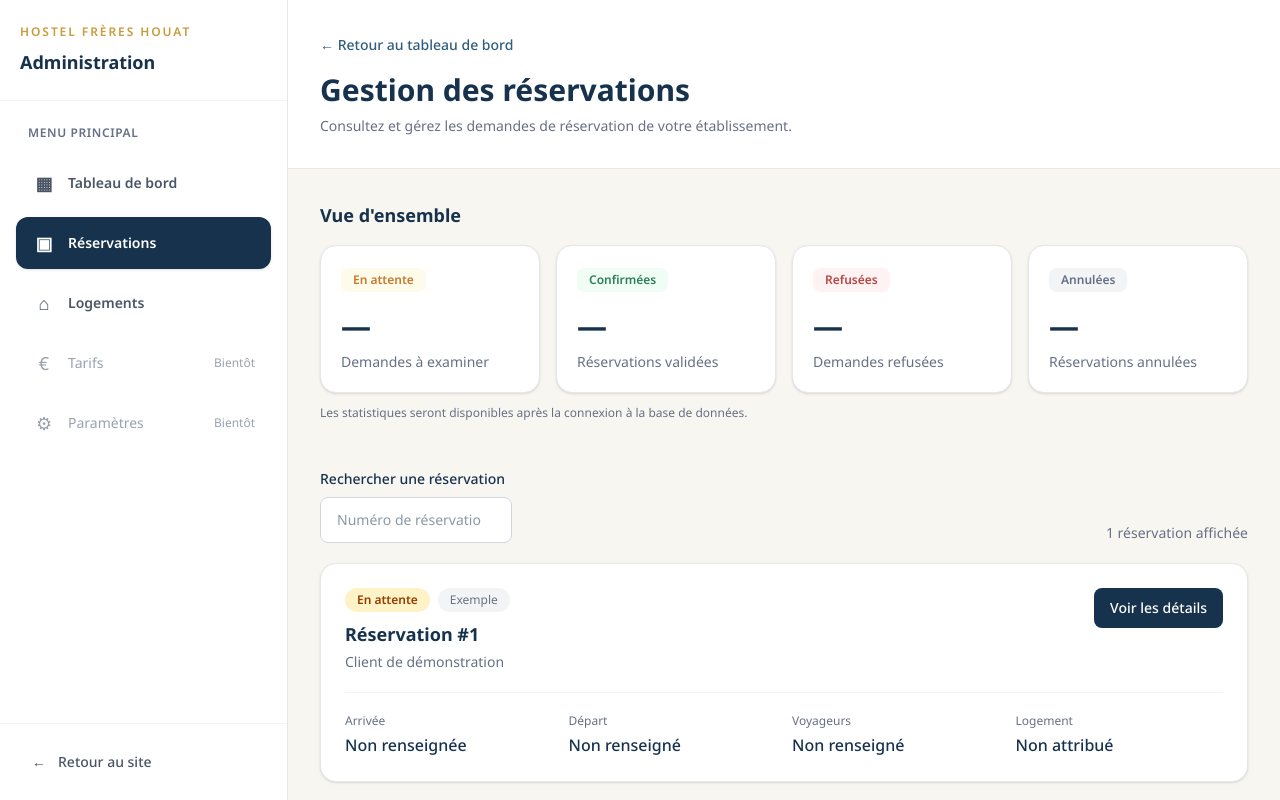
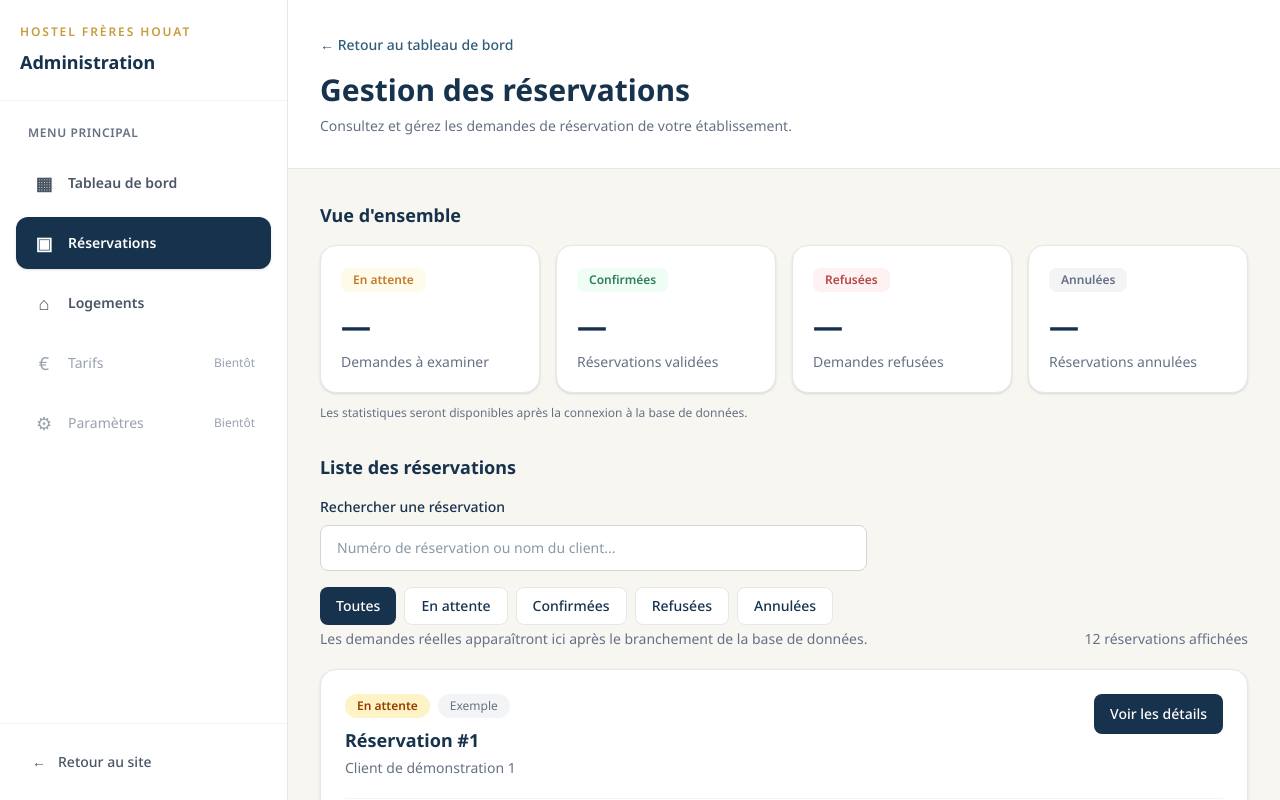
Before and after one commit to LenouarMiloud/hostel-freres-houat, a Next.js app: page /admin/bookings in a window 1280 px wide. Shown: the top 800 px of the page. Built offline with nearby package versions, Linux system fonts and the light colour scheme.

Commit message:
Feat: Render bookings dynamically from demo data

```diff
--- a/src/app/admin/bookings/page.tsx
+++ b/src/app/admin/bookings/page.tsx
@@ -31,6 +31,21 @@ const bookingStatuses = [
   },
 ];
 
+const demoBookings = [
+  { id: 1, name: "Client de démonstration 1", status: "En attente" },
+  { id: 2, name: "Ahmed Benali", status: "Confirmées" },
+  { id: 3, name: "Mohamed Boudiaf", status: "En attente" },
+  { id: 4, name: "Karim Mansouri", status: "Refusées" },
+  { id: 5, name: "Amine Haddad", status: "Confirmées" },
+  { id: 6, name: "Samir Khelifi", status: "Annulées" },
+  { id: 7, name: "Yacine Belkacem", status: "En attente" },
+  { id: 8, name: "Nadir Merabet", status: "Confirmées" },
+  { id: 9, name: "Rachid Saidi", status: "Refusées" },
+  { id: 10, name: "Sofiane Amrani", status: "En attente" },
+  { id: 11, name: "Walid Cherif", status: "Confirmées" },
+  { id: 12, name: "Mourad Djelloul", status: "Annulées" },
+];
+
 export default function AdminBookingsPage() {
   const [searchTerm, setSearchTerm] = useState("");
 
@@ -38,23 +53,23 @@ const normalizedSearch = searchTerm.trim().toLowerCase();
 
 const [selectedStatus, setSelectedStatus] = useState("Toutes");
 
-const matchesSearch = "1 client de démonstration"
-  .toLowerCase()
-  .includes(normalizedSearch);
-
-const bookingStatus = "En attente";
+const filteredBookings = demoBookings.filter((booking) => {
+  const matchesSearch =
+    booking.name.toLowerCase().includes(normalizedSearch) ||
+    String(booking.id).includes(normalizedSearch);
 
   const matchesStatus =
-  selectedStatus === "Toutes" || selectedStatus === bookingStatus;
+    selectedStatus === "Toutes" || selectedStatus === booking.status;
 
-const shouldDisplayBooking = matchesSearch && matchesStatus;
+  return matchesSearch && matchesStatus;
+});
 
-const displayedBookingsCount = shouldDisplayBooking ? 1 : 0;
+const displayedBookingsCount = filteredBookings.length;
 
 const bookingsCountLabel =
   displayedBookingsCount === 1
     ? "1 réservation affichée"
-    : `${displayedBookingsCount} réservation affichée`;
+    : `${displayedBookingsCount} réservations affichées`;
 
   return (
     <main className="min-h-screen bg-background lg:pl-72">
@@ -119,6 +134,13 @@ const bookingsCountLabel =
 
           <section aria-labelledby="booking-list-heading">
             <div className="flex flex-col gap-2 sm:flex-row sm:items-end sm:justify-between">
+              <div>
+                <h2
+                  id="booking-list-heading"
+                  className="text-lg font-bold text-primary"
+                >
+                  Liste des réservations
+                </h2>
                 <div className="mt-4">
   <label
     htmlFor="booking-search"
@@ -149,6 +171,34 @@ const bookingsCountLabel =
   </div>
 </div>
 
+                <div className="mt-4 flex flex-wrap gap-2">
+                  {[
+                    "Toutes",
+                    "En attente",
+                    "Confirmées",
+                    "Refusées",
+                    "Annulées",
+                  ].map((status) => (
+                    <button
+                      key={status}
+                      type="button"
+                      onClick={() => setSelectedStatus(status)}
+                      className={`rounded-lg px-4 py-2 text-sm font-medium transition ${
+                        selectedStatus === status
+                          ? "bg-primary text-white"
+                          : "border border-gray-200 bg-white text-primary hover:bg-gray-50"
+                      }`}
+                    >
+                      {status}
+                    </button>
+                  ))}
+                </div>
+
+                <p className="mt-1 text-sm text-muted">
+                  Les demandes réelles apparaîtront ici après le branchement de la base de données.
+                </p>
+              </div>
+
               <span className="text-sm text-muted">
                 {displayedBookingsCount}{" "}
                 {displayedBookingsCount === 1
@@ -157,17 +207,20 @@ const bookingsCountLabel =
               </span>
             </div>
 
-            {shouldDisplayBooking ? (
+            {filteredBookings.length > 0 ? (
 
-            <div className="mt-5 rounded-2xl border border-gray-200 bg-white p-6 shadow-sm">
+            <div className="mt-5 space-y-4">
+  {filteredBookings.map((booking) => (
+    <div
+      key={booking.id}
+      className="rounded-2xl border border-gray-200 bg-white p-6 shadow-sm"
+    >
       <div className="flex flex-col gap-5">
-
-                {/* Header */}
         <div className="flex flex-col gap-3 sm:flex-row sm:items-start sm:justify-between">
           <div>
             <div className="mb-2 flex flex-wrap items-center gap-2">
               <span className="rounded-full bg-amber-100 px-3 py-1 text-xs font-semibold text-amber-800">
-                        En attente
+                {booking.status}
               </span>
 
               <span className="rounded-full bg-gray-100 px-3 py-1 text-xs text-gray-500">
@@ -176,25 +229,23 @@ const bookingsCountLabel =
             </div>
 
             <h3 className="text-lg font-bold text-primary">
-                      Réservation #1
+              Réservation #{booking.id}
             </h3>
 
             <p className="mt-1 text-sm text-muted">
-                      Client de démonstration
+              {booking.name}
             </p>
           </div>
 
           <Link
-                    href="/admin/bookings/1"
+            href={`/admin/bookings/${booking.id}`}
             className="inline-flex w-full items-center justify-center rounded-lg bg-primary px-4 py-3 text-sm font-medium text-white transition hover:bg-secondary sm:w-auto sm:px-4 sm:py-2.5"
           >
             Voir les détails
           </Link>
         </div>
 
-                {/* Booking Information */}
         <div className="grid grid-cols-1 gap-4 border-t border-gray-100 pt-5 sm:grid-cols-2 lg:grid-cols-4">
-
           <div>
             <p className="text-xs text-muted">Arrivée</p>
             <p className="mt-1 font-medium text-primary">
@@ -222,9 +273,10 @@ const bookingsCountLabel =
               Non attribué
             </p>
           </div>
-
         </div>
       </div>
+    </div>
+  ))}
 </div>
           ) : (
             <div className="mt-5 rounded-2xl border border-gray-200 bg-white p-6 text-center">
```
Lines whose indentation alone changed are shown as unchanged.
